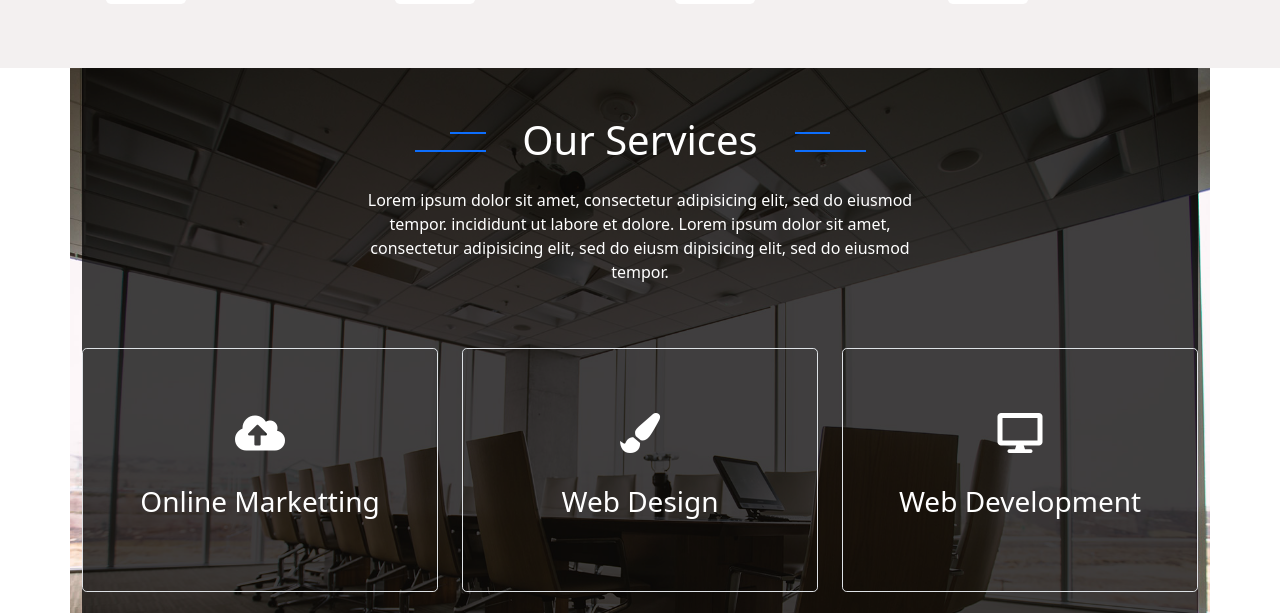
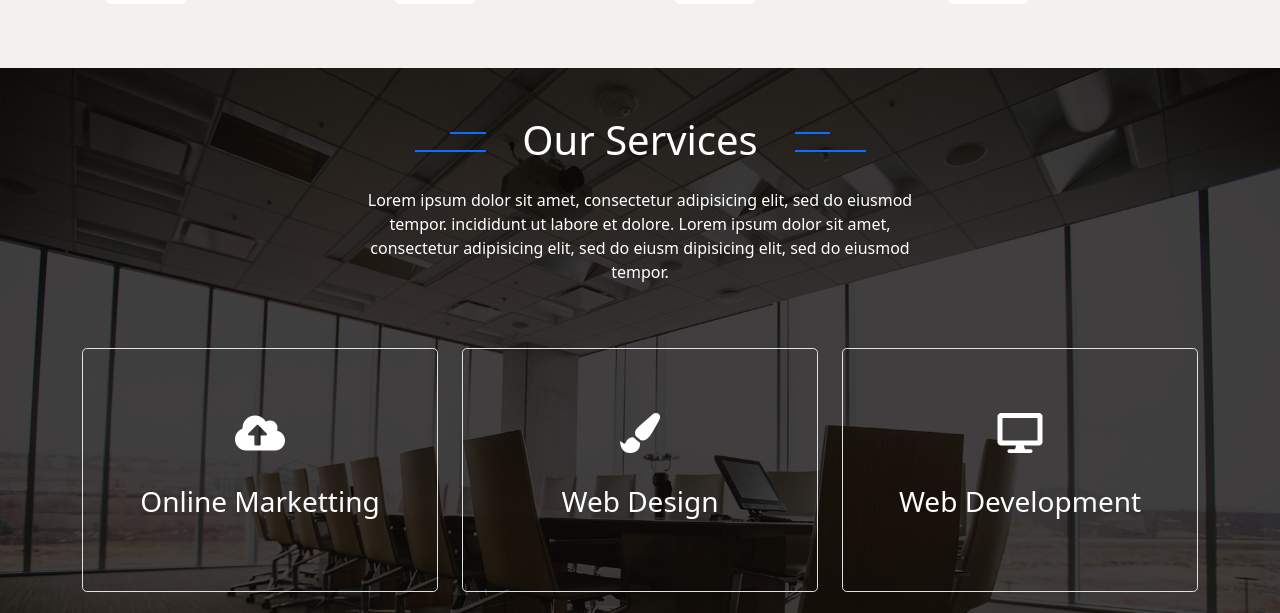
Before and after one commit to Rawankamel/Final_Project_Web_Design_NTI, a plain HTML site: page index.html in a window 1280 px wide. Shown: the part 1541-2154 px from the top of the page. Drawn offline with Linux system fonts and the light colour scheme.

```diff
--- a/css/style.css
+++ b/css/style.css
@@ -8,17 +8,7 @@
 }
 
 .dropdown-toggle::after {
-    /* border-top: 0.3em solid;
-    border-right: 0.3em solid transparent;
-    border-bottom: 0;
-    border-left: 0.3em solid transparent; */
     display: none !important;
-    /* content: "\f078";
-    font-family: FontAwesome;
-    font-weight: normal;
-    font-style: normal;
-    margin: 0px 0px 0px 10px;
-    text-decoration: none; */
 }
 
 .carousel-item img {
@@ -102,8 +92,8 @@ body {
 }
 
 .overlay {
-    /* width: 100%;
-    height: 100%; */
+    width: 100%;
+    height: 100%;
     background-color: #000000bf
 }
 
--- a/index.html
+++ b/index.html
@@ -375,9 +375,11 @@
         </div>
     </div>
 
-    <!--card-group-bg-img-->
-    <div class="container bg-img">
+    <!--card-group-bg-fixed-img-->
+    <div class="bg-img">
         <div class="overlay">
+            <div class="container">
+
 
                 <div class="row justify-content-center pt-5 pb-3">
                     <div class="col-4 col-md-1">
@@ -437,7 +439,9 @@
 
             </div>
         </div>
+    </div>
 
+    <!---->
     <script src="js/bootstrap.bundle.js"></script>
     <script>
         import 'animate.css';
```
Lines whose indentation alone changed are shown as unchanged.
